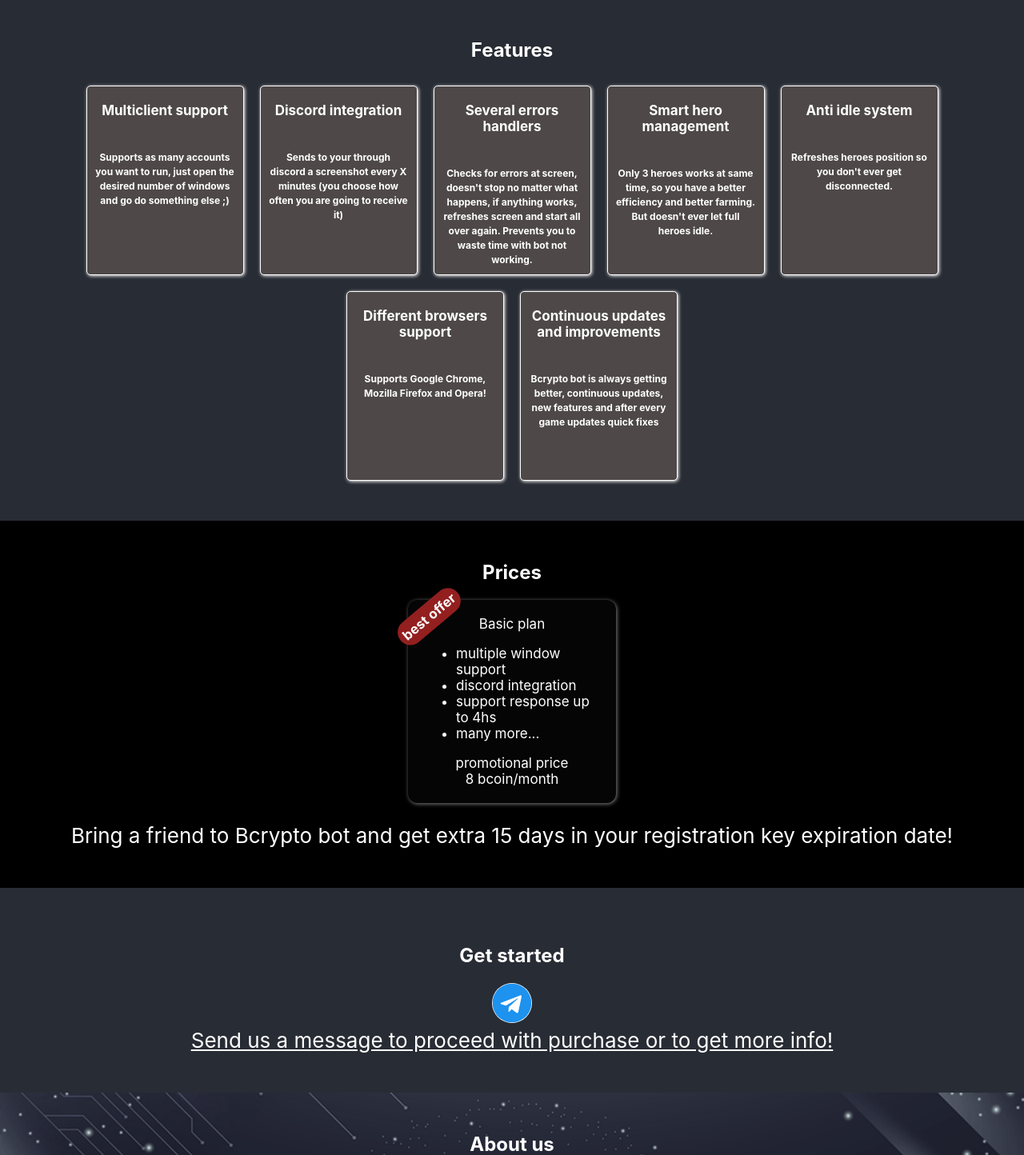
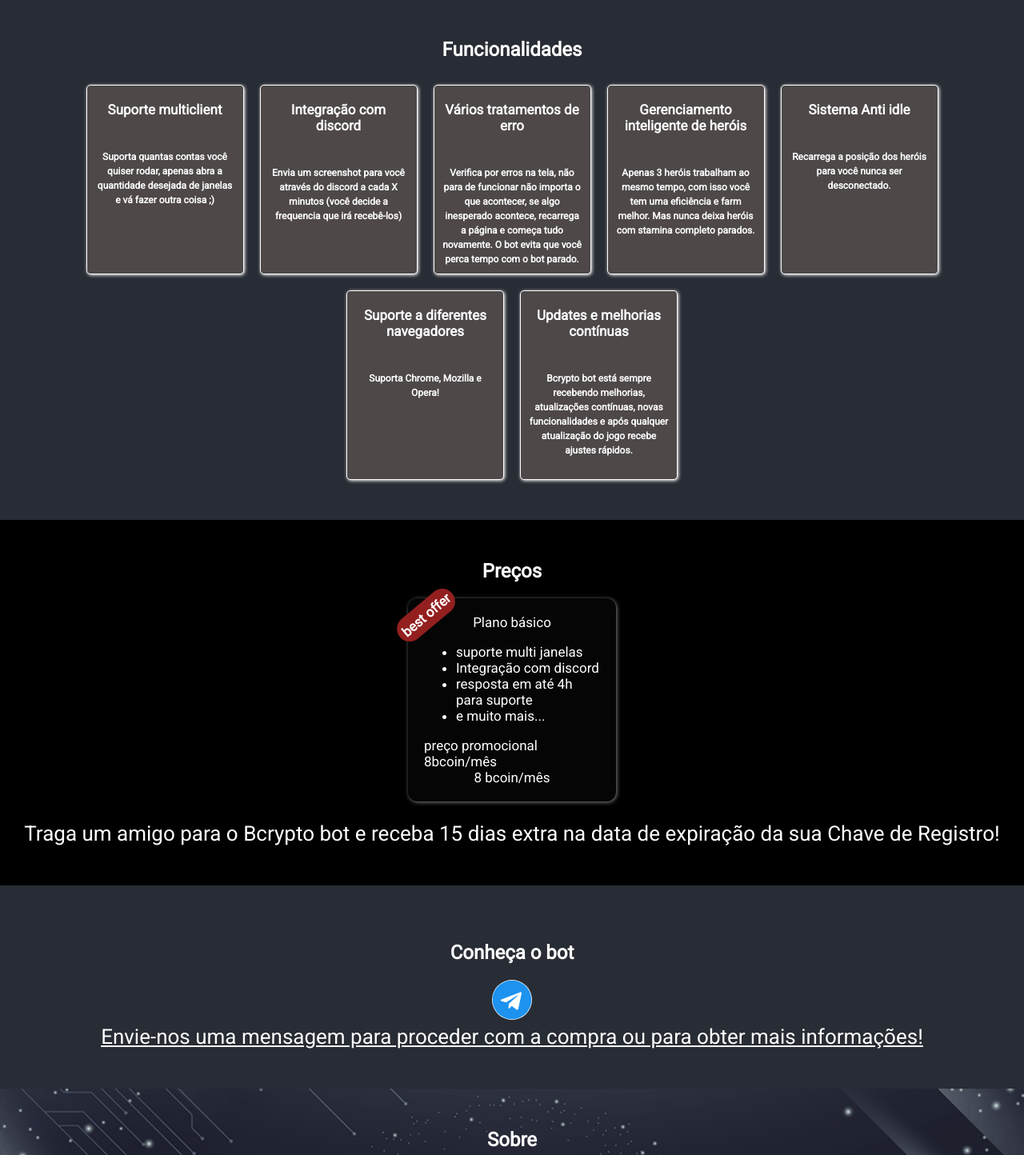
Before and after one commit to carlosedof/bcrypto-bot-landingpage, a React (Create React App) app: page / in a window 1280 px wide. Shown: the part 626-2070 px from the top of the page at 80% size. Built offline with nearby package versions, Linux system fonts and the light colour scheme.

Commit message:
feat: added translation to support language change

```diff
--- a/public/index.html
+++ b/public/index.html
@@ -7,7 +7,7 @@
     <meta name="theme-color" content="#000000" />
     <meta
       name="description"
-      content="Web site created using create-react-app"
+      content="a bombcrypto automator to make your life easier!"
     />
     <link rel="apple-touch-icon" href="%PUBLIC_URL%/logo192.png" />
     <!--
@@ -15,6 +15,9 @@
       user's mobile device or desktop. See https://developers.google.com/web/fundamentals/web-app-manifest/
     -->
     <link rel="manifest" href="%PUBLIC_URL%/manifest.json" />
+    <link rel="preconnect" href="https://fonts.googleapis.com">
+    <link rel="preconnect" href="https://fonts.gstatic.com" crossorigin>
+    <link href="https://fonts.googleapis.com/css2?family=Roboto&display=swap" rel="stylesheet">
     <!--
       Notice the use of %PUBLIC_URL% in the tags above.
       It will be replaced with the URL of the `public` folder during the build.
--- a/src/App.js
+++ b/src/App.js
@@ -14,7 +14,7 @@
 }
 function App() {
     const [isResponsiveMenuVisible, setIsResponsiveMenuVisible] = useState()
-    const [lang, setLang] = useState('en')
+    const [lang, setLang] = useState('pt')
   return (
       <ApplicationContext.Provider value={{lang, setLang}}>
       <div className="main">
--- a/src/components/aboutUs/index.js
+++ b/src/components/aboutUs/index.js
@@ -1,16 +1,19 @@
-import React from 'react';
+import React, {useContext} from 'react';
 import {Col, Row} from "../../common";
 import {FaTelegram} from "react-icons/fa";
 import {BsCodeSlash} from "react-icons/bs";
 import Background from '../../assets/BGgray.png';
+import {ApplicationContext} from "../../App";
+import {getWordFromLanguage} from "../../languages/languages";
 
 const AboutUs = () => {
+    const {lang, setLang} = useContext(ApplicationContext)
 
     return <Col style={{alignItems: 'center', paddingTop: '50px', paddingBottom: '50px', background: `url(${Background})`, backgroundSize: 'cover'}}>
-        <span style={{fontSize: '24px', fontWeight: 'bolder', marginBottom: '20px'}}>About us</span>
+        <span style={{fontSize: '24px', fontWeight: 'bolder', marginBottom: '20px'}}>{getWordFromLanguage('aboutUs', lang)}</span>
         <BsCodeSlash size={50} style={{marginBlock: '25px'}} />
         <span>Cadu Olivera</span>
-        <span>developer</span>
+        <span>{getWordFromLanguage('dev', lang)}</span>
     </Col>
 }
 
--- a/src/components/features/index.js
+++ b/src/components/features/index.js
@@ -1,37 +1,7 @@
-import React from 'react';
+import React, {useContext, useMemo} from 'react';
 import {Col, Row} from "../../common";
-
-const FEATS = [
-    {
-        title: 'Multiclient support',
-        subtitle: 'Supports as many accounts you want to run, just open the desired number of windows and go do something else ;)'
-    },
-    {
-        title: 'Discord integration',
-        subtitle: 'Sends to your through discord a screenshot every X minutes (you choose how often you are going to receive it)'
-    },
-    {
-        title: 'Several errors handlers',
-        subtitle: 'Checks for errors at screen, doesn\'t stop no matter what happens, if anything works, refreshes screen and start all over again. Prevents you to waste time with bot not working.'
-    },
-    {
-        title: 'Smart hero management',
-        subtitle: 'Only 3 heroes works at same time, so you have a better efficiency and better farming. But doesn\'t ever let full heroes idle.'
-    },
-    {
-        title: 'Anti idle system',
-        subtitle: 'Refreshes heroes position so you don\'t ever get disconnected.'
-    },
-    {
-        title: 'Different browsers support',
-        subtitle: 'Supports Google Chrome, Mozilla Firefox and Opera!'
-    },
-    {
-        title: 'Continuous updates and improvements',
-        subtitle: 'Bcrypto bot is always getting better, continuous updates, new features and after every game updates quick fixes'
-    },
-]
-
+import {getWordFromLanguage} from "../../languages/languages";
+import {ApplicationContext} from "../../App";
 
 const styles = {
     container: {
@@ -61,9 +31,44 @@
     }
 }
 const Features = () => {
+    const {lang, setLang} = useContext(ApplicationContext)
+    const FEATS = useMemo(() => {
+        return [
+            {
+                title: getWordFromLanguage('multiclientSupport', lang),
+                subtitle: getWordFromLanguage('multiclientSupportText', lang)
+            },
+            {
+                title: getWordFromLanguage('discordIntegration', lang),
+                subtitle: getWordFromLanguage('discordIntegrationText', lang)
+            },
+            {
+                title: getWordFromLanguage('severalErrorsHandlers', lang),
+                subtitle: getWordFromLanguage('severalErrorsHandlersText', lang)
+            },
+            {
+                title: getWordFromLanguage('smartHeroManag', lang),
+                subtitle: getWordFromLanguage('smartHeroManagText', lang)
+            },
+            {
+                title: getWordFromLanguage('antiIdle', lang),
+                subtitle: getWordFromLanguage('antiIdleText', lang)
+            },
+            {
+                title: getWordFromLanguage('differentBrowsers', lang),
+                subtitle: getWordFromLanguage('differentBrowsersText', lang)
+            },
+            {
+                title: getWordFromLanguage('continousUpdates', lang),
+                subtitle: getWordFromLanguage('continousUpdatesText', lang)
+            },
+        ];
+    }, [lang]);
+
+    // getWordFromLanguage('home', lang)
     https://www.youtube.com/watch?v=OGGuw2dLBjk
     return <Col style={styles.container}>
-        <span style={{fontSize: '24px', fontWeight: 'bolder'}}>Features</span>
+        <span style={{fontSize: '24px', fontWeight: 'bolder'}}>{getWordFromLanguage('features', lang)}</span>
         <Row style={styles.features}>
             { FEATS.map((feat, i) => (
                 <div className={'card'}>
--- a/src/components/footer/index.js
+++ b/src/components/footer/index.js
@@ -1,10 +1,12 @@
-import React from 'react';
+import React, {useContext} from 'react';
 import {Row} from "../../common";
+import {getWordFromLanguage} from "../../languages/languages";
+import {ApplicationContext} from "../../App";
 
 const Footer = () => {
-
+    const {lang, setLang} = useContext(ApplicationContext)
     return <Row style={{justifyContent: 'center', backgroundColor: '#001f5f', padding: '15px'}}>
-        <span style={{fontSize: '14px', fontWeight: 'bolder'}}>Bcrypto bot - Copyright 2022 ©</span>
+        <span style={{fontSize: '14px', fontWeight: 'bolder'}}>{`Bcrypto bot - ${getWordFromLanguage('copyright', lang)} 2022 ©`}</span>
     </Row>
 }
 
--- a/src/components/getStarted/index.js
+++ b/src/components/getStarted/index.js
@@ -1,14 +1,18 @@
-import React from 'react';
+import React, {useContext} from 'react';
 import {Col} from "../../common";
 import {FaTelegram} from "react-icons/fa";
+import {getWordFromLanguage} from "../../languages/languages";
+import {ApplicationContext} from "../../App";
 
 const GetStarted = () => {
+    const {lang, setLang} = useContext(ApplicationContext)
+
     return <Col style={{alignItems: 'center', marginTop: '50px', marginBottom: '50px'}}>
-        <span style={{fontSize: '24px', fontWeight: 'bolder', marginBottom: '20px'}}>Get started</span>
+        <span style={{fontSize: '24px', fontWeight: 'bolder', marginBottom: '20px'}}>{getWordFromLanguage('getStarted', lang)}</span>
         <a target={'_blank'} href={'https://t.me/oliveraf'}>
             <FaTelegram style={{ backgroundColor: 'white', borderRadius: '100px'}} size={50} color={'#1d92ee'} />
         </a>
-        <a target={'_blank'} href={'https://t.me/oliveraf'} style={{ color: 'white'}}>Send us a message to proceed with purchase or to get more info!</a>
+        <a target={'_blank'} href={'https://t.me/oliveraf'} style={{ color: 'white'}}>{getWordFromLanguage('sendUs', lang)}</a>
     </Col>
 }
 
--- a/src/components/header/index.js
+++ b/src/components/header/index.js
@@ -23,15 +23,16 @@
     },
     responsiveMenu: {
         position: 'absolute',
-        width: '180px',
+        width: '220px',
         backgroundColor: 'black',
         transition: 'all 0.3s ease',
         fontSize: '16px',
-        height: '250px',
+        height: '320px',
         justifyContent: 'space-around',
         borderRadius: '10px',
         paddingBlock: '30px',
-        paddingInline: '10px',
+        paddingInline: '30px',
+        zIndex: 2
     },
     link: {color: 'white', textDecoration: 'none', fontWeight: 'bolder'},
     flag: {width: '40px', borderRadius: '150px', marginInline: '10px', cursor: 'pointer'}
@@ -57,12 +58,12 @@
                 <FaTimes style={styles.icon} onClick={() => setIsResponsiveMenuVisible(s => !s)} /> :
                 <FaBars style={styles.icon} onClick={() => setIsResponsiveMenuVisible(s => !s)} />
             }
-            <Col style={{...styles.responsiveMenu, right: -50, top: !isResponsiveMenuVisible ? -350 : 35}}>
-                <AnchorLink style={styles.link} onClick={() => setIsResponsiveMenuVisible(false)} href={'#Header'}>Home</AnchorLink>
-                <AnchorLink style={styles.link} onClick={() => setIsResponsiveMenuVisible(false)} href={'#Features'}>Features</AnchorLink>
-                <AnchorLink style={styles.link} onClick={() => setIsResponsiveMenuVisible(false)} href={'#Prices'}>Prices</AnchorLink>
-                <AnchorLink style={styles.link} onClick={() => setIsResponsiveMenuVisible(false)} href={'#GetStarted'}>Get Started</AnchorLink>
-                <AnchorLink style={styles.link} onClick={() => setIsResponsiveMenuVisible(false)} href={'#AboutUs'}>About us</AnchorLink>
+            <Col style={{...styles.responsiveMenu, right: -50, top: !isResponsiveMenuVisible ? -450 : 35}}>
+                <AnchorLink style={styles.link} onClick={() => setIsResponsiveMenuVisible(false)} href={'#Header'}>{getWordFromLanguage('home', lang)}</AnchorLink>
+                <AnchorLink style={styles.link} onClick={() => setIsResponsiveMenuVisible(false)} href={'#Features'}>{getWordFromLanguage('features', lang)}</AnchorLink>
+                <AnchorLink style={styles.link} onClick={() => setIsResponsiveMenuVisible(false)} href={'#Prices'}>{getWordFromLanguage('prices', lang)}</AnchorLink>
+                <AnchorLink style={styles.link} onClick={() => setIsResponsiveMenuVisible(false)} href={'#GetStarted'}>{getWordFromLanguage('getStarted', lang)}</AnchorLink>
+                <AnchorLink style={styles.link} onClick={() => setIsResponsiveMenuVisible(false)} href={'#AboutUs'}>{getWordFromLanguage('aboutUs', lang)}</AnchorLink>
             </Col>
         </Col>
     </div>)
--- a/src/components/prices/index.js
+++ b/src/components/prices/index.js
@@ -1,4 +1,6 @@
-import React from 'react';
+import React, {useContext} from 'react';
+import {ApplicationContext} from "../../App";
+import {getWordFromLanguage} from "../../languages/languages";
 
 const styles = {
     container: {
@@ -25,22 +27,23 @@
 }
 
 const Prices = () => {
+    const {lang, setLang} = useContext(ApplicationContext)
 
     return <div style={styles.container}>
-        <span style={{fontSize: '24px', fontWeight: 'bolder', marginBottom: '20px'}}>Prices</span>
+        <span style={{fontSize: '24px', fontWeight: 'bolder', marginBottom: '20px'}}>{getWordFromLanguage('prices', lang)}</span>
         <div style={styles.priceBlock}>
             <span style={{position: 'absolute', top: 5, left: -20, transform: 'rotate(320deg)', backgroundColor: '#931f1f', borderRadius: '25px', padding: '6px', fontWeight: 'bolder'}}>best offer</span>
-            <span>Basic plan</span>
+            <span>{getWordFromLanguage('basicPlan', lang)}</span>
             <ul>
-                <li>multiple window support</li>
-                <li>discord integration</li>
-                <li>support response up to 4hs</li>
-                <li>many more...</li>
+                <li>{getWordFromLanguage('multiWindow', lang)}</li>
+                <li>{getWordFromLanguage('discordIntegration', lang)}</li>
+                <li>{getWordFromLanguage('supportResponse', lang)}</li>
+                <li>{getWordFromLanguage('manyMore', lang)}</li>
             </ul>
-            <span>promotional price</span>
-            <span>8 bcoin/month</span>
+            <span>{getWordFromLanguage('promotional', lang)}</span>
+            <span>{getWordFromLanguage('price', lang)}</span>
         </div>
-        <span style={{marginTop: '25px'}}>Bring a friend to Bcrypto bot and get extra 15 days in your registration key expiration date!</span>
+        <span style={{marginTop: '25px', textAlign: 'center'}}>{getWordFromLanguage('bringFriend', lang)}</span>
 
     </div>
 }
--- a/src/index.css
+++ b/src/index.css
@@ -8,9 +8,7 @@
 
 body {
   margin: 0;
-  font-family: -apple-system, BlinkMacSystemFont, 'Segoe UI', 'Roboto', 'Oxygen',
-    'Ubuntu', 'Cantarell', 'Fira Sans', 'Droid Sans', 'Helvetica Neue',
-    sans-serif;
+  font-family: 'Roboto', sans-serif;
   -webkit-font-smoothing: antialiased;
   -moz-osx-font-smoothing: grayscale;
   background-color: #282c34;
--- a/src/languages/langs.json
+++ b/src/languages/langs.json
@@ -4,13 +4,61 @@
     "features": "Funcionalidades",
     "prices": "Preços",
     "getStarted": "Conheça o bot",
-    "aboutUs": "Sobre"
+    "aboutUs": "Sobre",
+    "multiclientSupport": "Suporte multiclient",
+    "multiclientSupportText": "Suporta quantas contas você quiser rodar, apenas abra a quantidade desejada de janelas e vá fazer outra coisa ;)",
+    "discordIntegration": "Integração com discord",
+    "discordIntegrationText": "Envia um screenshot para você através do discord a cada X minutos (você decide a frequencia que irá recebê-los)",
+    "severalErrorsHandlers": "Vários tratamentos de erro",
+    "severalErrorsHandlersText": "Verifica por erros na tela, não para de funcionar não importa o que acontecer, se algo inesperado acontece, recarrega a página e começa tudo novamente. O bot evita que você perca tempo com o bot parado.",
+    "smartHeroManag": "Gerenciamento inteligente de heróis",
+    "smartHeroManagText": "Apenas 3 heróis trabalham ao mesmo tempo, com isso você tem uma eficiência e farm melhor. Mas nunca deixa heróis com stamina completo parados.",
+    "antiIdle": "Sistema Anti idle",
+    "antiIdleText": "Recarrega a posição dos heróis para você nunca ser desconectado.",
+    "differentBrowsers": "Suporte a diferentes navegadores",
+    "differentBrowsersText": "Suporta Chrome, Mozilla e Opera!",
+    "continousUpdates": "Updates e melhorias contínuas",
+    "continousUpdatesText": "Bcrypto bot está sempre recebendo melhorias, atualizações contínuas, novas funcionalidades e após qualquer atualização do jogo recebe ajustes rápidos.",
+    "basicPlan": "Plano básico",
+    "multiWindow": "suporte multi janelas",
+    "supportResponse": "resposta em até 4h para suporte",
+    "manyMore": "e muito mais...",
+    "promotional": "preço promocional 8bcoin/mês",
+    "price": "8 bcoin/mês",
+    "bringFriend": "Traga um amigo para o Bcrypto bot e receba 15 dias extra na data de expiração da sua Chave de Registro!",
+    "sendUs": "Envie-nos uma mensagem para proceder com a compra ou para obter mais informações!",
+    "dev": "desenvolvedor",
+    "copyright": "Direitos reservados"
   },
   "en": {
     "home": "Home",
     "features": "Features",
     "prices": "Prices",
     "getStarted": "Get started",
-    "aboutUs": "About us"
+    "aboutUs": "About us",
+    "multiclientSupport": "Multiclient support",
+    "multiclientSupportText": "Supports as many accounts you want to run, just open the desired number of windows and go do something else ;)",
+    "discordIntegration": "Discord integration",
+    "discordIntegrationText": "Sends to your through discord a screenshot every X minutes (you choose how often you are going to receive it)",
+    "severalErrorsHandlers": "Several errors handlers",
+    "severalErrorsHandlersText": "Checks for errors at screen, doesn't stop no matter what happens, if anything works, refreshes screen and start all over again. Prevents you to waste time with bot not working.",
+    "smartHeroManag": "Smart hero management",
+    "smartHeroManagText": "Only 3 heroes works at same time, so you have a better efficiency and better farming. But doesn't ever let full heroes idle.",
+    "antiIdle": "Anti idle system",
+    "antiIdleText": "Refreshes heroes position so you don't ever get disconnected.",
+    "differentBrowsers": "Different browsers support",
+    "differentBrowsersText": "Supports Google Chrome, Mozilla Firefox and Opera!",
+    "continousUpdates": "Continuous updates and improvements",
+    "continousUpdatesText": "Bcrypto bot is always getting better, continuous updates, new features and after every game updates quick fixes",
+    "basicPlan": "Basic plan",
+    "multiWindow": "multiple window support",
+    "supportResponse": "support response up to 4hs",
+    "manyMore": "many more...",
+    "promotional": "promotional price",
+    "price": "8 bcoin/month",
+    "bringFriend": "Bring a friend to Bcrypto bot and get extra 15 days in your registration key expiration date!\n",
+    "sendUs": "Send us a message to proceed with purchase or to get more info!",
+    "dev": "developer",
+    "copyright": "Copyright"
   }
 }
```
